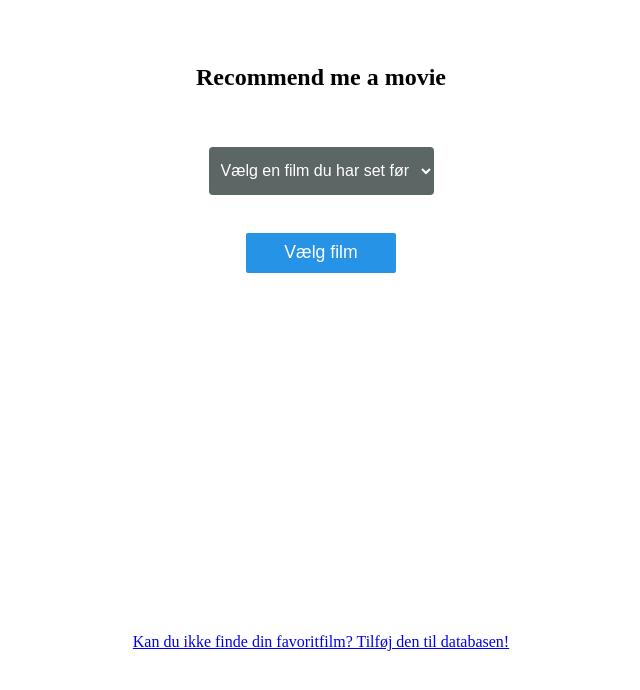
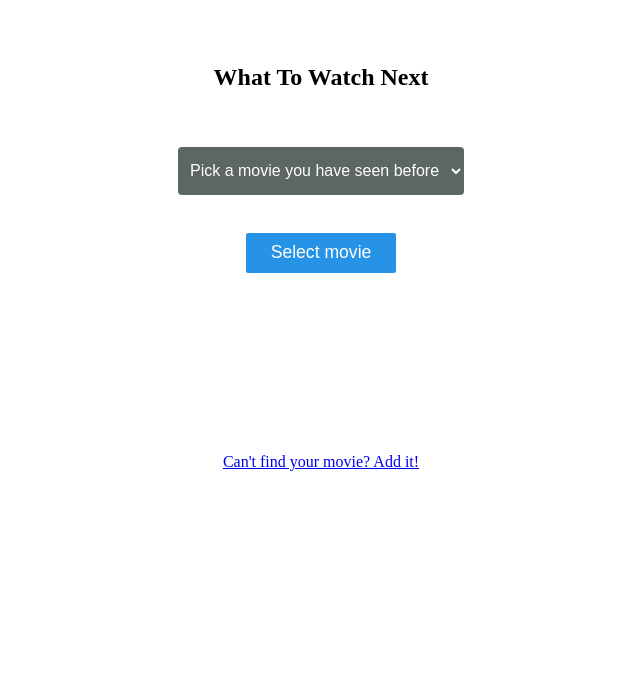
Before and after one commit to RasmusKvejborg/MovieRecommendation, a Flask app: page / in a window 1280 px wide. Shown: the top 690 px of the page, without its empty margins (319-959 px from the left). Run offline with Flask 2, Linux system fonts and the light colour scheme; data that the repository does not hold is empty; some libraries are stand-ins or nearby versions.

Commit message:
Add files via upload

```diff
--- a/app.py
+++ b/app.py
@@ -1,12 +1,14 @@
+import os
+
 from flask import Flask, render_template, request, flash, session, Markup, redirect, url_for
 import cgi
 import psycopg2
 
 connect = psycopg2.connect(
-    host = "ec2-18-210-64-223.compute-1.amazonaws.com",
-    dbname = "d871o598hou16e",
-    user = "ntvbkqtnpwzevj",
-    password = "882d0df267e2ce38ec994997b52e1a0bff78d949d3c3ad15b1b1e138b1fc4e6a")
+    host = "ec2-52-3-200-138.compute-1.amazonaws.com",
+    dbname = "dc7m0qvst92415",
+    user = "umfzbzftsroigb",
+    password = "428c01341ee236ab68c97d36de4ac3da2402559a9d89df75d53314e9c7329653")
 
 class Film:
     def __init__(self, titel, karakteristika=None, årstal=None):
@@ -15,8 +17,12 @@ class Film:
         self.årstal = årstal
 
 
-# <editor-fold desc="DB connectect...">
 cur = connect.cursor()
+
+
+
+
+
 
 #
 # script = ''' CREATE TABLE filmpostgres (
@@ -25,21 +31,11 @@ cur = connect.cursor()
 # årstal int
 # ) '''
 # cur.execute(script)
-
-# script2 = "INSERT INTO filmpostgres (titel, karakteristika) VALUES('Aladdin','3 wishes')"
+#
+# script2 = "INSERT INTO filmpostgres (titel, karakteristika) VALUES('Free Guy','main character is inside a fake world')"
 # cur.execute(script2)
-# # #
-# cur.execute("select * from filpostgres")
-# rows = cur.fetchall()
-# print(f"{rows[2]}")
 
 
-
-
-
-
-# cur.execute("""CREATE TABLE filmpostgres (titel text,karakteristika text,årstal integer)""")
-# </editor-fold>
 
 def insertFilm(film):
     try:
@@ -142,6 +138,9 @@ def bindTraits(titel,traitToBeAppended):
     # format til en liste med kommaer, der kan adskilles og arbejdes med. [0] er for at få listen udpakket, split er for at lave en ny liste
     toggle = True # den her skal bare sikre at vi kun tilføjer til databasen, hvis traitet ikke findes i forvejen.
     # Det er meget med vilje at det er gjort sådan her == items fordi det skal være muligt at tilføje ALT, medmindre det er HELT samme sætning
+
+    traitToBeAppended=traitToBeAppended.strip()
+
     for items in listeMedKarakteristika:
         if traitToBeAppended == items:
             print(f"karkteristika findes allerede på '{titel}': {listeMedKarakteristika}")
@@ -166,69 +165,24 @@ def traitRemove(titel,traitToBeRemoved): #Skal huske, at den nok fjerner alle fo
         # Ellers må den nemlig kun fjerne, hvis det er det eneste trait i listen. Nej hvis der er to traits, eller det er den sidste i strengen, skal den også fjerne
         nyStreng = streng1.replace(traitToBeRemovedMedSemikolon, "")
         print(f"fjernertrait med semokolon: {nyStreng}")
+        updateKrakteristika(titel,nyStreng)
     elif streng1.endswith(traitToBeRemovedMedSemikolon): #hvis det er den sidste streng i sætningen, skal den ikke tjekke om et semikolon findes til sidst.
         nyStreng = streng1.replace(traitToBeRemovedMedSemikolon, "")
+        updateKrakteristika(titel,nyStreng)
         print(f"Det var den sidste trait i strengen. Nu er den fjernet: {nyStreng}")
     elif streng1.startswith(traitToBeRemoved+";"):  # hvis det er den første streng i sætningen, skal den ikke tjekke om et semikolon findes først.
         nyStreng = streng1.replace(traitToBeRemoved+";", "")
         print(f"Det var den første trait i strengen. Nu er den fjernet: {nyStreng}")
+        updateKrakteristika(titel,nyStreng)
     else:
         if traitToBeRemoved == streng1: #Det her er fordi der findes ikke et semikolon, hvis bare der findes én trait. Så tjekker den lige om det er alt der er i strengen
             nyStreng = streng1.replace(traitToBeRemoved,"")
             print(f"fjerner trait uden semikolon: {nyStreng}")
+            updateKrakteristika(titel, nyStreng)
         else:
             print("Traitet er forkert")
 
-    # updateKrakteristika(titel,nyStreng) #hvis der er tildelt en ny streng, så kan vi indsætte den nye streng med traits i databasen i stedet for den gamle.
-    # print("Trait deleted")
 
-# print(titelFromTraitFetch("3 wishes"))
-# removeFilm("Aladdin")
-
-# bindTraits("Law Abiding Citizen","hej")
-#
-# cur.execute("SELECT titel FROM filmpostgres WHERE karakteristika LIKE '%Flyvende tæppe%'")
-# print(cur.fetchall())
-# #
-#
-# karakteristika = "flyvende tæppe"
-#
-# cur.execute("SELECT titel FROM filmpostgres WHERE karakteristika ILIKE %(karakteristika)s", { 'karakteristika': '%{}%'.format(karakteristika)})
-# print(cur.fetchall())
-# cur.execute("SELECT titel FROM filmpostgres WHERE karakteristika LIKE %s",(karakteristika,))
-
-# print(traitsOfMovieFetch("Law Abiding Citizen"))
-
-print(titelFromTraitFetch("hej"))
-
-# print(getFilmByNameFetch('G.I.Joe'))
-
-# removeFilm("G.I.Joe")
-# print(getFilmByNameFetch("G.I.Joe"))
-# insertFilm("G.I.Joe")
-# fetchMovieNames() # virker heller ikke sgu da
-# bestemtFilmKaraktFetch("G.I.Joe")
-
-
-# inden publish:
-# skal have lavet en footer, der giver kontaktoplysninger.
-# call to action farver.
-# eller
-# Den skal kun vise de film, der har en anden film combined
-
-
-# (optional, evt efter release) Tænk igennem hvordan Asger ville tilføje meget heri. Hvordan skal man kunne tilføje 1000 ting hurtigt?
-# (optional evt efter release) den skal være flot med CSS
-# (optional) bør nok lave noget med, at hvis man tilføjer en film, som allerede findes, så skal den sige, at den findes allerede. Du kan tilføje traitet til den ved at trykke her... (og så skal den jo loade værdierne...
-
-# DONE:
-# Den skal kunne combine (det laver jeg nok i aften)
-#Jeg skal kunne bede asger indtaste hver gang han har 2 film der ligner hinanden på et underligt punkt... DET SKAL VÆRE LET FOR HAM AT INDTASTE BEGGE med mulighed for det i combine movie link tilbage med Trait=session.
-# skal kunne søge i dropdowns
-## Og hvis han overser den ene i dropdown og tilføjer, så skal den advare, eller bare appende (sådan tror jeg det var i forvejen)
-# Den skal kunne appende nye traits...
-# jeg kunne gøre så man kunne add/remove traits... Jeg kunne også gøre så der er mulighed for at reporte/flagge med det samme
-# Under Thank you skal det være muligt at tilføje flere traits til session["movie"]
 
 
 
@@ -238,12 +192,12 @@ print(titelFromTraitFetch("hej"))
 
 # module: web
 app = Flask(__name__)
+app.secret_key = "lol"
 
 
 @app.route("/", methods=["GET", "POST"])
 
 def home():
-    print("HEJ FOR FAEN DEN NYE")
     # if 'trait3' in session: # fjerner lige sessionen, fordi jeg bruger den midlertidigt til at smide ind i forms, så de ikke skal indtaste igen. Rent bord
     #     print("trait3 var i session og er nu fjernet")
     #     session.pop('trait3')
@@ -256,11 +210,6 @@ def home():
     return render_template("index.html", fetchMovieNames=fetchMovieNames())
 
 
-
-
-
-
-
 # 2 (select): vælg hvad du kan lide ved den specifikke film
 @app.route("/select", methods=["GET", "POST"])
 def select():
@@ -271,7 +220,7 @@ def select():
     if "trait" in request.form:
         session["valgtTrait"] = request.form.get("trait")
         #kunne sikkert også have gavn af en session der gemte det vaglte trait
-        flash(f"Følgende film i databasen, der passer med '{session['valgtTrait']}':","info")
+        flash(f"Movies in the database that fits the description '{session['valgtTrait']}':","info")
 
         nyliste = titelFromTraitFetch(session['valgtTrait'])
         for x in nyliste:   #når x >1 så virker det ikke. Hvorfor?
@@ -283,7 +232,7 @@ def select():
 
         #ja, nedenstående er spaghettikode, for jeg kan ikke helt forklare hvad der foregår. Men
         urlfor = url_for('addMovies',type=session['valgtTrait'])
-        flash(Markup("""<br><br><br>Mangler en film i listen? <a href={} class="alert-link">Tilføj den her</a> (skal også være muligt at tilføje en eksisterende film til traitet)""".format(urlfor)))
+        flash(Markup("""<br><br><br>Missing a movie in the list? <a href={} class="alert-link">Add it!</a>""".format(urlfor)))
 
         if None in request.form:
             print("x")
@@ -335,14 +284,14 @@ def bindMovies():#dette navn er misvisende, for funktionen tilføjer egentlig ba
 
 
 
-    text = f"Kender du en anden film i listen, der passer denne beskrivelse: '{session['trait3']}'?"
+    text = f"Do you know another movie that fits the description: '{session['trait3']}'?"
 
     return render_template("bindMovie.html", text=text, fetchMovieNames=fetchMovieNames()) #fetchmovienames bruges til noget i html'en
 
-#thankyou
+#thankyoul
 @app.route("/thankyou", methods=["GET", "POST"])
 def thankyou(): #skal have kombineret de 2 film fra BindMovie siden
-    thankyoutext = Markup(f"<a href='/addTrait'>Tilføj endnu et trait til '{session['film']}'</a>")
+    thankyoutext = Markup(f"<a href='/addTrait'>Add another trait to '{session['film']}'</a>")
 
 
     if "combine" in request.form:
@@ -370,7 +319,6 @@ def report():
         removeFilm(session["film"])
 
     if "traitReport" in request.form:
-
         # hvorfor reagerer den ikke på nedenstående?
         reportedTrait = request.form.get("traitReportSelect")
         traitRemove(session["film"],reportedTrait)
@@ -387,13 +335,14 @@ def addTrait():
     return render_template("addTrait.html")
 
 
+
+
 if __name__ == "__main__":
-    app.secret_key="lol"
-    app.run()
+    app.run(port = int(os.getenv('PORT',5000))) #use_reloader=False gør at ellers loader den 2 gange i debug mode (og så har vi balladen med at filmene er tilføjet een gang)
+    # HAR SKREVET ,5000 for det tror jeg er fint hvis det er local...
 
-#use_reloader=False gør at ellers loader den 2 gange i debug mode (og så har vi balladen med at filmene er tilføjet een gang)
 
 
 connect.commit() #til indsæt der skal bruges commit
-cur.close()
-connect.close()
+# cur.close()
+# connect.close()
--- a/static/CSS/main.css
+++ b/static/CSS/main.css
@@ -31,3 +31,9 @@ select{
 .select {
    position: relative;
 }
+
+@media screen and (max-width: 400px) {
+    h2{
+        font-size: 25px;
+    }
+}
--- a/templates/index.html
+++ b/templates/index.html
@@ -2,21 +2,24 @@
 <html lang="en">
 <head>
     <meta charset="UTF-8">
-    <title>Recommend me a movie</title>
+    <title>What To Watch Next</title>
     <link rel="stylesheet" href="{{url_for('static',filename='CSS/main.css')}}">
+    <meta content="width=device-width, initial-scale=1" name="viewport" />
 </head>
 <body>
 <br>
 <br>
-<h2>Recommend me a movie</h2>
+<h2>What To Watch Next</h2>
 <br>
 <br>
     <div class="select">
 <!--1. vælkg en film du har set før-->
 
     <form method="POST" action="/select">
-        <select name="movie" method="GET">
-                <option selected disabled>Vælg en film du har set før</option>
+        <select name="movie" method="GET" required>
+
+
+                <option selected disabled value="">Pick a movie you have seen before</option>
             <option value="{{fetchMovieNames[0]}}">
                 {{fetchMovieNames[0]}}
             </option>
@@ -28,20 +31,10 @@
         </select>
 
         <br><br>
-    <input name="vælg film" type="submit" value="Vælg film" id="vælgFilm">
+    <input name="vælg film" type="submit" value="Select movie" id="vælgFilm">
     </form>
+    </div>
 
-
-        <br>
-        <br>
-        <br>
-        <br>
-        <br>
-        <br>
-        <br>
-        <br>
-        <br>
-        <br>
         <br>
         <br>
         <br>
@@ -55,7 +48,7 @@
 <!--tilføj ny film til database-->
         <div style="text-align: center">
         <a href="/addMovie">
-        <p>Kan du ikke finde din favoritfilm? Tilføj den til databasen!</p>
+        <p>Can't find your movie? Add it!</p>
         </a>
         </div>
 
```
Also changed, not shown: templates/addMovie.html (+8 -6 lines), templates/addTrait.html (+4 -8 lines), templates/bindMovie.html (+10 -6 lines), templates/report.html (+7 -16 lines), templates/select.html (+13 -22 lines), templates/thankyou.html (+8 -5 lines), 1 other file.
